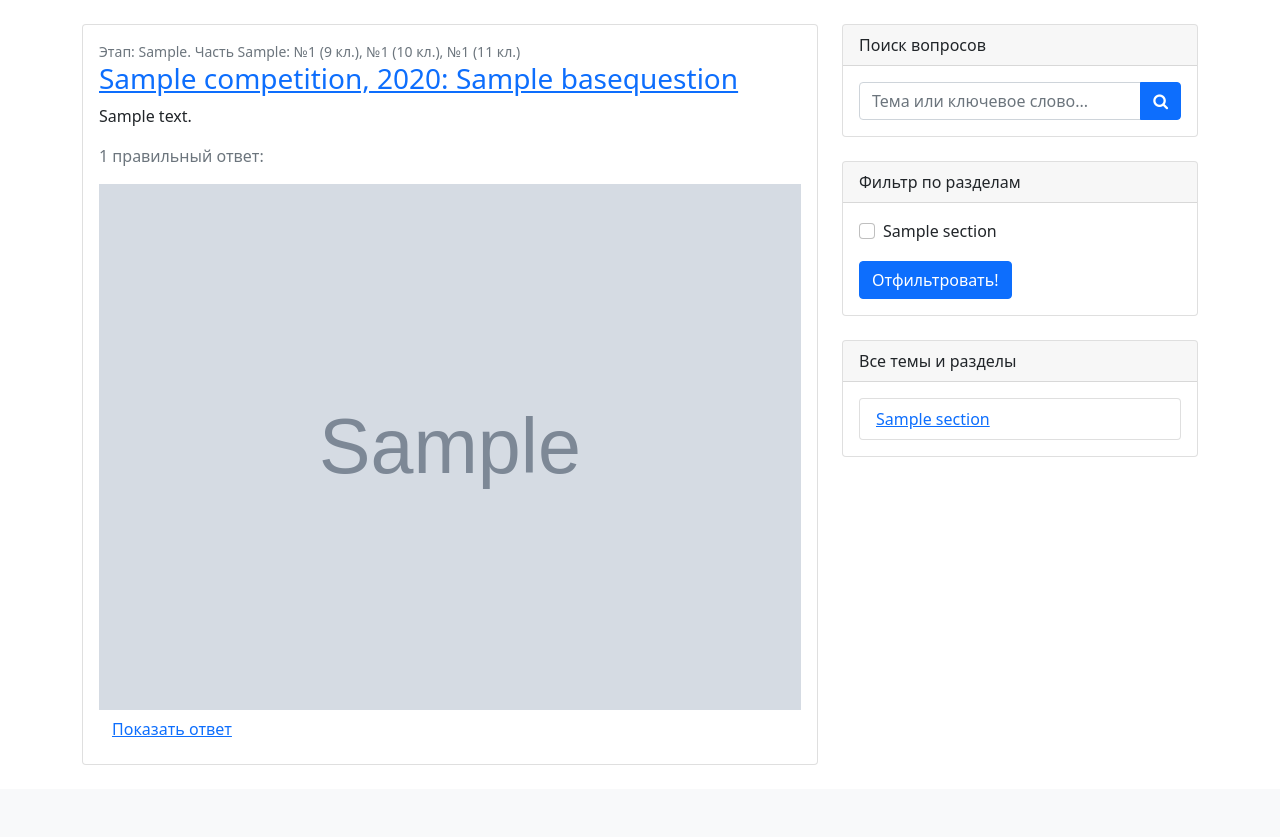
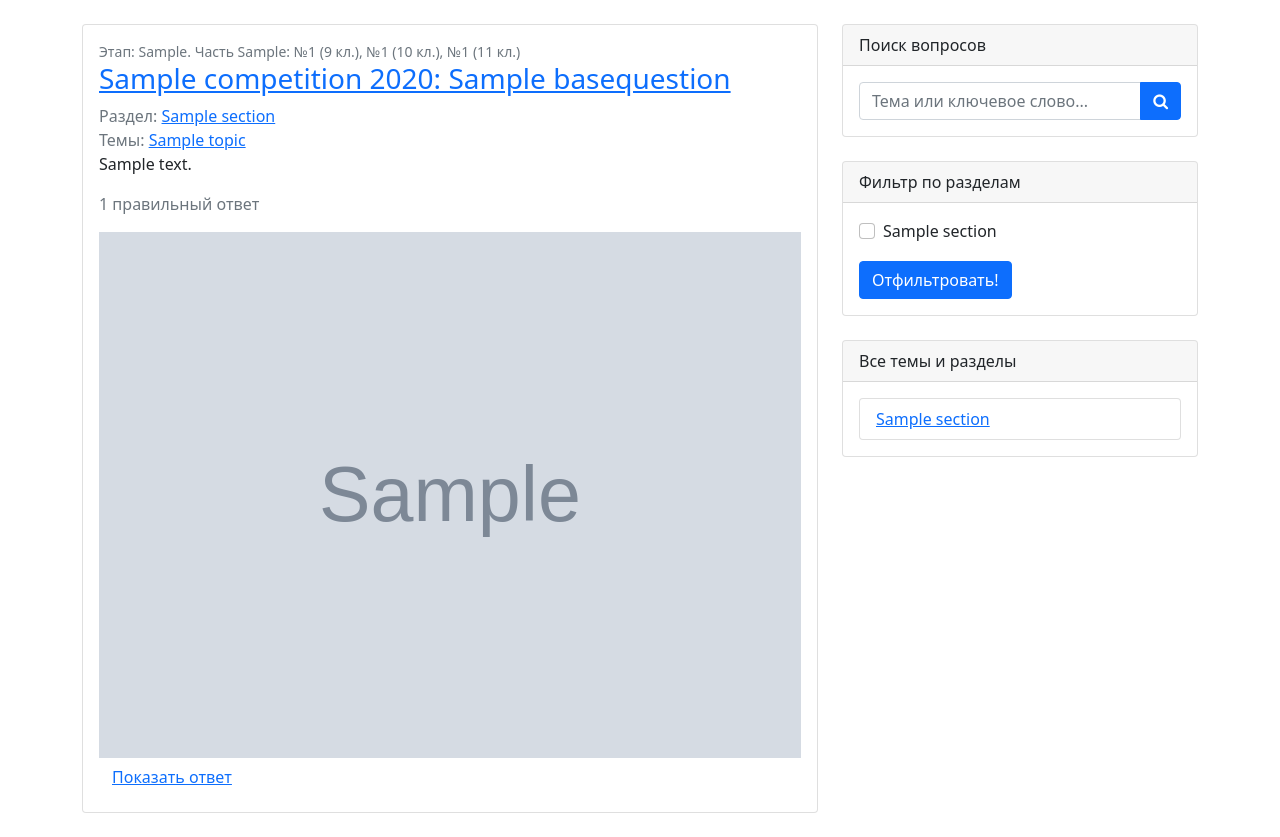
Before and after one commit to timofeiryko/modernbioquest, a Django app: page / in a window 1280 px wide. Shown: the part 247-1084 px from the top of the page. Before the commit the page ends 1012 px from the top, so only its background shows below. Run offline with Django 4.2, Linux system fonts and the light colour scheme; tables that the repository leaves empty hold one stand-in row (values such as "Sample post"); grey boxes marked "Sample" are stand-in pictures; data that the repository does not hold is empty; some libraries are stand-ins or nearby versions.

Commit message:
links to sections and topics in each question

```diff
--- a/main/models.py
+++ b/main/models.py
@@ -285,7 +285,7 @@ class Question(BaseQuestion):
 
     @property
     def verbose_title(self):
-        output = f'{self.competition.name}, {self.year}'
+        output = f'{self.competition.name} {self.year}'
         title  = self.title if self.title else str(self)
         output += (': ' + title)
         return output
--- a/main/services.py
+++ b/main/services.py
@@ -44,7 +44,7 @@ def get_questions_by_sections(sections: List[Section]):
     """Returns questions by their sections."""
 
     # get all questions by their sections
-    questions = Question.objects.filter(sections__in=sections).order_by('-id')
+    questions = Question.objects.filter(sections__in=sections, listed=True).order_by('-id')
 
     return questions
 
--- a/main/templates/question.html
+++ b/main/templates/question.html
@@ -2,9 +2,11 @@
 
 <div class="small text-muted">Этап: {{ question.stage }}. Часть {{ question.part }}: {{ question.numbers_info }}</div>
 <h3 class="card-title"><a href="{{ question.get_absolute_url }}">{{ question.verbose_title }}</a></h3>
+<div class="text-muted">Раздел:{% for section in question.sections.all %} <a href="{{section.get_absolute_url}}">{{ section.name }}</a>{% endfor %}</div>
+<div class="text-muted">Темы:{% for topic in question.topics.all %} <a href="?topic={{ topic.name }}">{{ topic.name }}</a>{% endfor %}</div>
 
     <p>{{ question.text | linebreaksbr }}</p>
-    <p><div class="text-muted">{{ question.get_type_display }}:</div></p>
+    <p><div class="text-muted">{{ question.get_type_display }}</div></p>
 
     {% if question.type == 'REL' or question.type == 'STR'%}
 
--- a/main/views.py
+++ b/main/views.py
@@ -102,7 +102,7 @@ def problems(request):
         if questions:
             p_content = f'Вопросы по разделам: <b>{", ".join([section.name for section in requested_sections])}</b>'
         else:
-            p_content = f'По запрошенным разделам <b>{", ".join([section.name for section in requested_sections])}</b> вопросов не найдено :( Помогите нам с наполнением базы вопросов: <a href="mailto:timofei.ryko@gmail.com">timofei.ryko@gmail.com</a>'
+            p_content = f'По запрошенным разделам <b>{", ".join([section.name for section in requested_sections])}</b> ничего не найдено :( Помогите нам с наполнением базы вопросов: <a href="mailto:timofei.ryko@gmail.com">timofei.ryko@gmail.com</a>'
 
     elif requested_topic:
 
@@ -110,9 +110,9 @@ def problems(request):
 
             h1_content = ''
             if questions:
-                p_content = f'Вопросы по теме: <b>{requested_topic}</b>'
+                p_content = f'Вопросы по теме <b>{requested_topic}</b>'
             else:
-                p_content = f'По запрошенной теме <b>{requested_topic}</b> вопросов не найдено :( Помогите нам с наполнением базы вопросов: <a href="mailto:timofei.ryko@gmail.com">timofei.ryko@gmail.com</a>'
+                p_content = f'По запрошенной теме <b>{requested_topic}</b> ничего не найдено :( Помогите нам с наполнением базы вопросов: <a href="mailto:timofei.ryko@gmail.com">timofei.ryko@gmail.com</a>'
 
     else:
 
```
